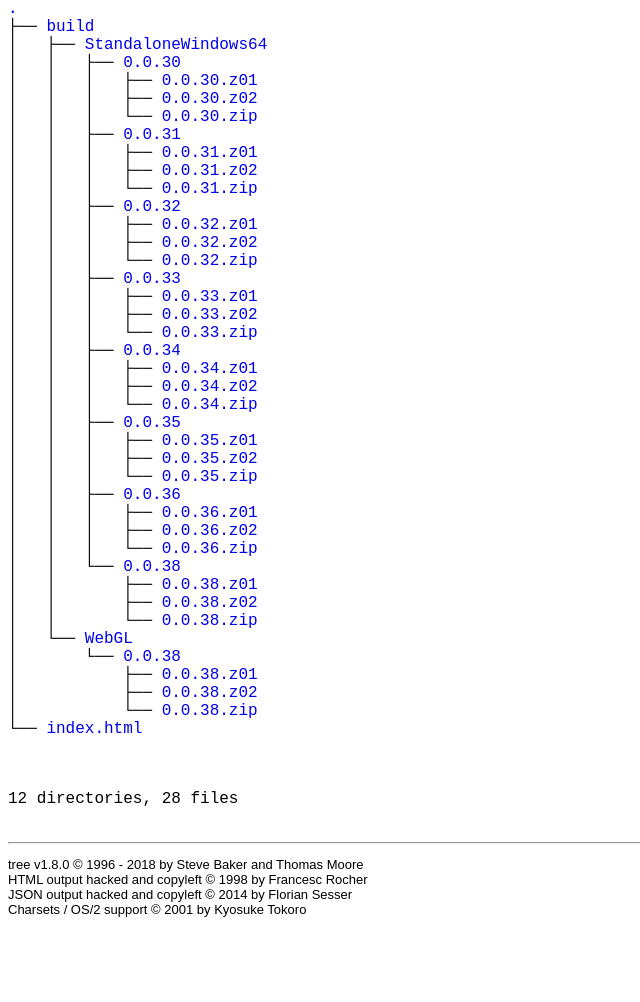
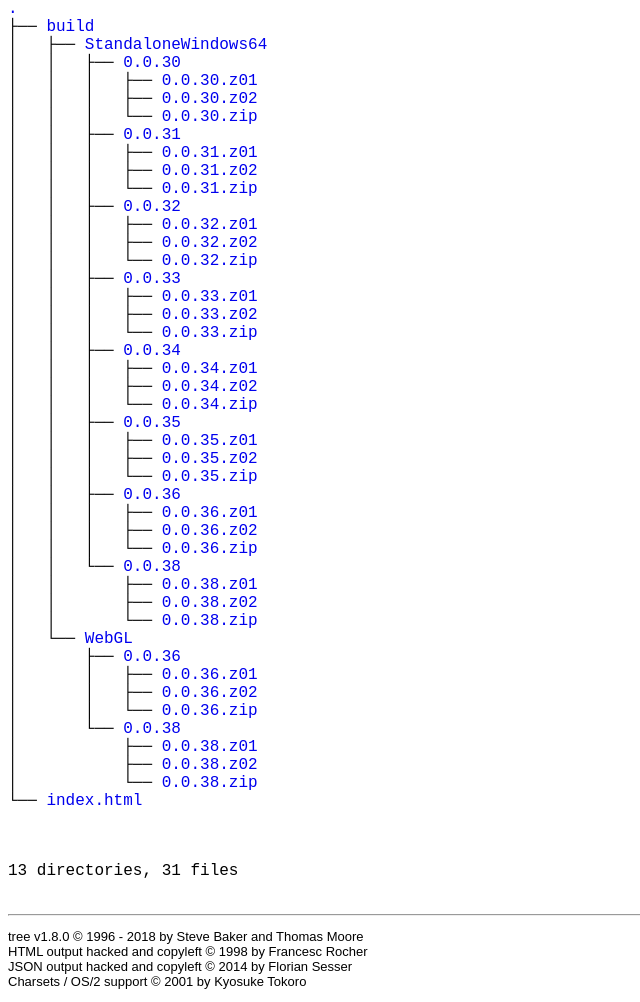
Before and after one commit to WoahPieStudios/GDELECT4-ADVAPROD-BUILDS, a plain HTML site: page index.html in a window 1280 px wide. Shown: the part 80-1082 px from the top of the page, without its empty margins (0-640 px from the left). Before the commit the page ends 1010 px from the top, so only its background shows below. Drawn offline with Linux system fonts and the light colour scheme.

Commit message:
2022-07-04T15:52:38Z

```diff
--- a/index.html
+++ b/index.html
@@ -64,6 +64,10 @@
 	│   │   &nbsp;&nbsp;&nbsp; ├── <a href="./build/StandaloneWindows64/0.0.38/0.0.38.z02">0.0.38.z02</a><br>
 	│   │   &nbsp;&nbsp;&nbsp; └── <a href="./build/StandaloneWindows64/0.0.38/0.0.38.zip">0.0.38.zip</a><br>
 	│   └── <a href="./build/WebGL/">WebGL</a><br>
+	│   &nbsp;&nbsp;&nbsp; ├── <a href="./build/WebGL/0.0.36/">0.0.36</a><br>
+	│   &nbsp;&nbsp;&nbsp; │   ├── <a href="./build/WebGL/0.0.36/0.0.36.z01">0.0.36.z01</a><br>
+	│   &nbsp;&nbsp;&nbsp; │   ├── <a href="./build/WebGL/0.0.36/0.0.36.z02">0.0.36.z02</a><br>
+	│   &nbsp;&nbsp;&nbsp; │   └── <a href="./build/WebGL/0.0.36/0.0.36.zip">0.0.36.zip</a><br>
 	│   &nbsp;&nbsp;&nbsp; └── <a href="./build/WebGL/0.0.38/">0.0.38</a><br>
 	│   &nbsp;&nbsp;&nbsp; &nbsp;&nbsp;&nbsp; ├── <a href="./build/WebGL/0.0.38/0.0.38.z01">0.0.38.z01</a><br>
 	│   &nbsp;&nbsp;&nbsp; &nbsp;&nbsp;&nbsp; ├── <a href="./build/WebGL/0.0.38/0.0.38.z02">0.0.38.z02</a><br>
@@ -73,7 +77,7 @@
 	</p>
 	<p>
 
-12 directories, 28 files
+13 directories, 31 files
 	<br><br>
 	</p>
 	<hr>
```
